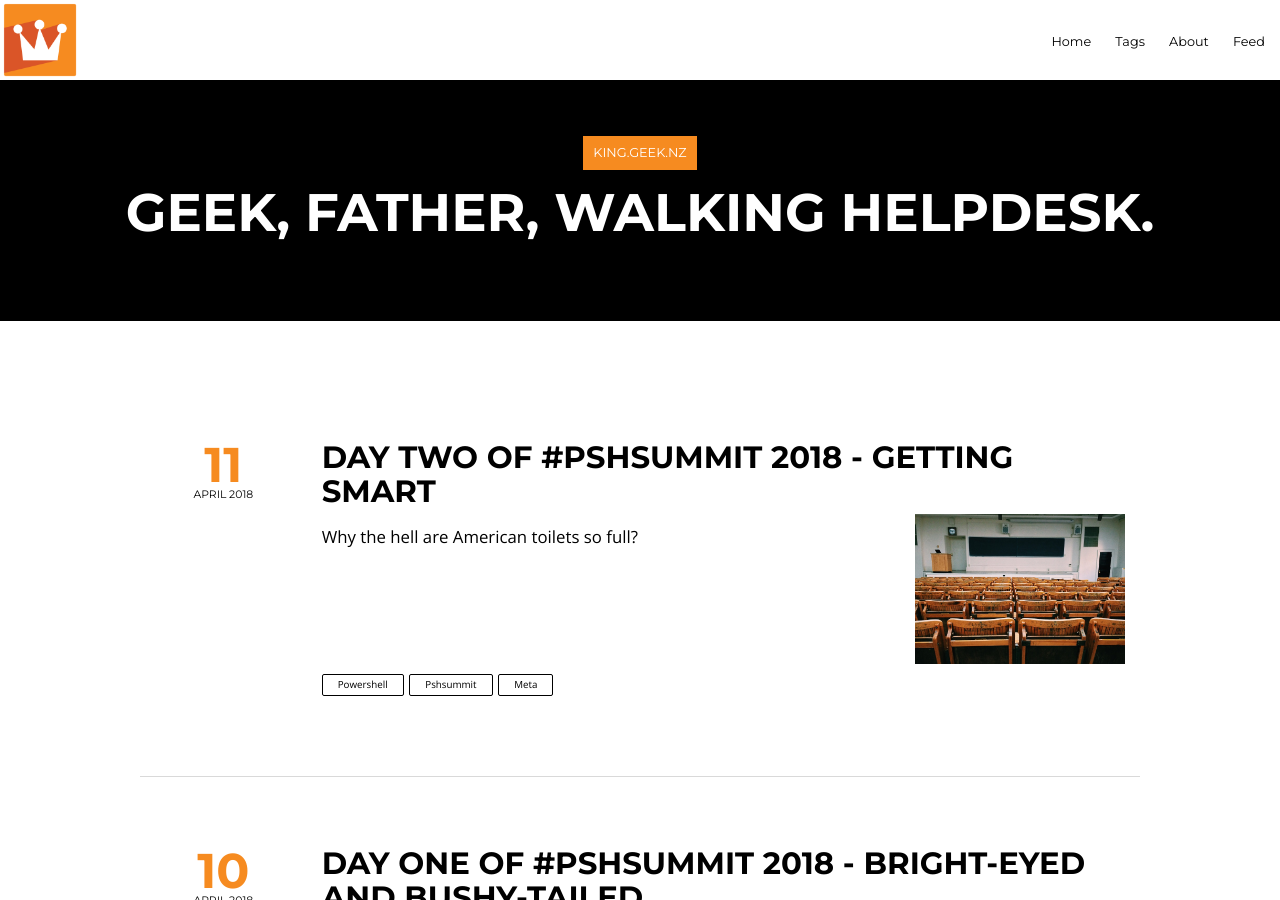
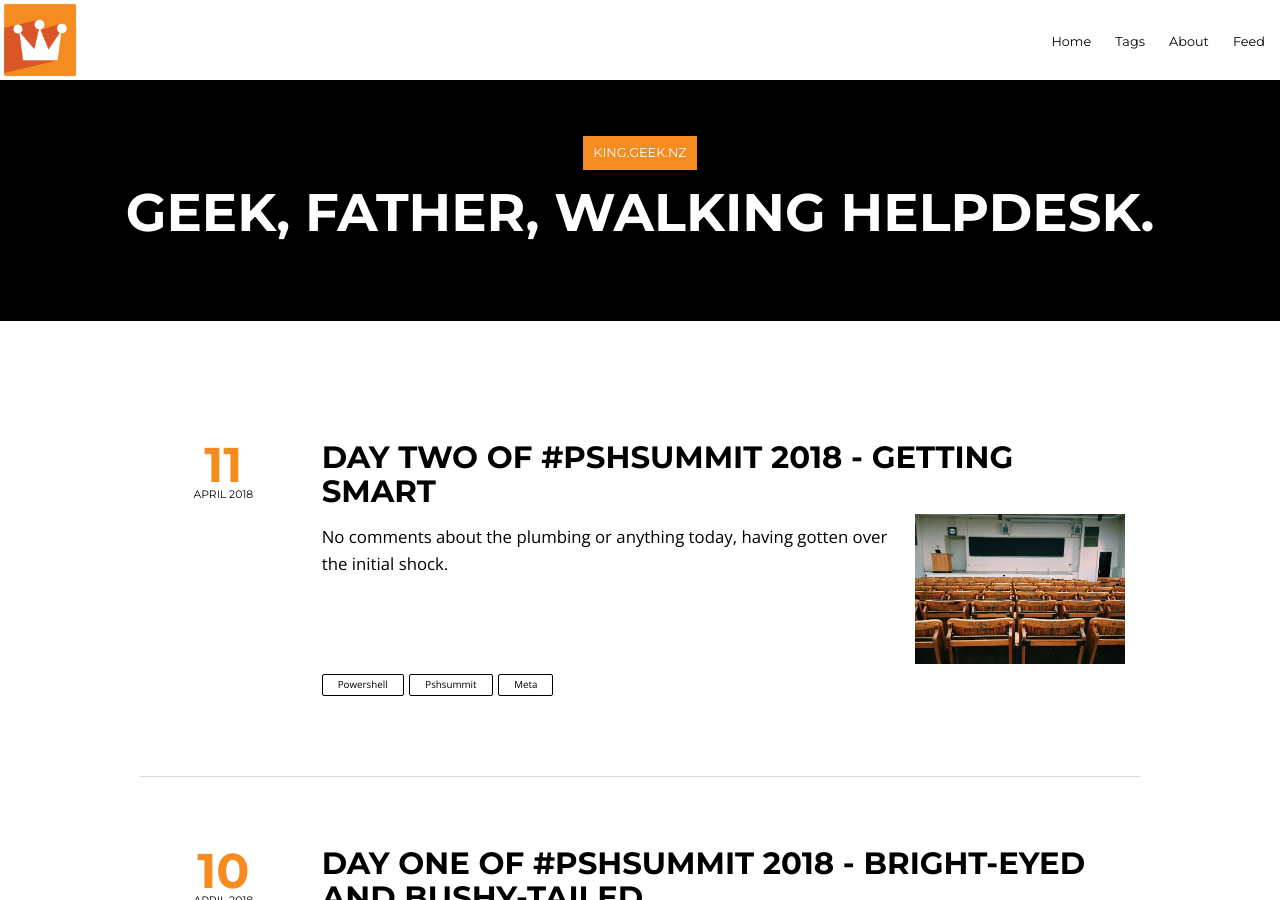
Before and after one commit to Windos/windos.github.io, a Jekyll site: the page built from index.html, in a window 1280 px wide and 900 px high. Built offline with Jekyll 4.4.1, drawn with Linux system fonts in a browser that asks for light colours; nearby versions of some CDN libraries; some web fonts are replaced; the list of posts is cut into pages by our own code.

Commit message:
Update excerpt

```diff
--- a/_posts/2018-04-10-summit2018-day2.md
+++ b/_posts/2018-04-10-summit2018-day2.md
@@ -1,7 +1,7 @@
 ---
 layout: post
 title: "Day Two of #PSHSummit 2018 - Getting Smart"
-excerpt: "Why the hell are American toilets so full?"
+excerpt: "No comments about the plumbing or anything today, having gotten over the initial shock."
 modified: 2018-04-10 21:00:00 -0700
 date: 2018-04-10 21:00:00 -0700
 tags: [powershell, pshsummit, meta]
```
